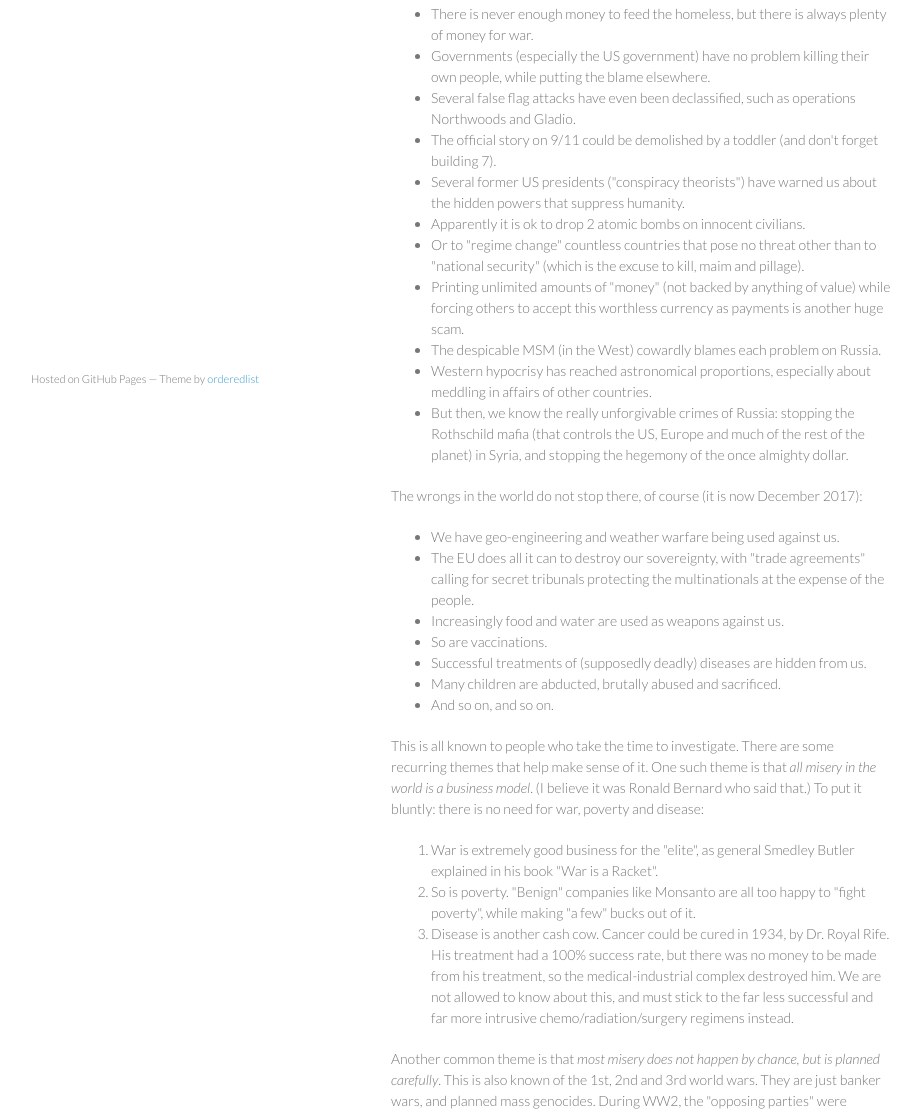
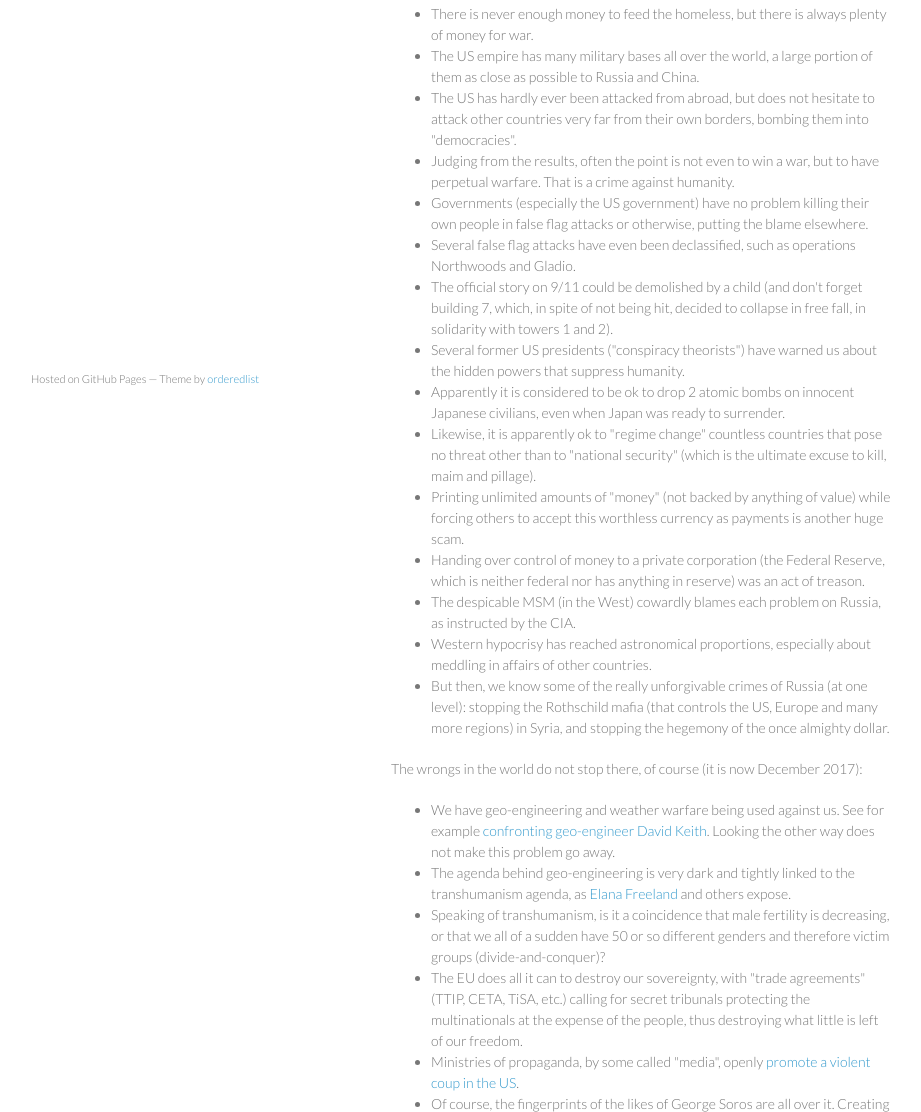
Before and after one commit to dvreeze/dvreeze.github.io, a plain HTML site: page general/opinions.html in a window 1280 px wide. Shown: the part 342-1454 px from the top of the page, without its empty margins (179-1100 px from the left). Drawn offline with Linux system fonts and the light colour scheme; files that its build step writes are made by us from their sources; files whose address does not match are found by name.

Commit message:
Edited document

```diff
--- a/general/opinions.html
+++ b/general/opinions.html
@@ -33,39 +33,53 @@
 <p>Obviously there are plenty of wrongs in this world:</p>
 <ul>
 <li>There is never enough money to feed the homeless, but there is always plenty of money for war.</li>
-<li>Governments (especially the US government) have no problem killing their own people, while putting the blame elsewhere.</li>
+<li>The US empire has many military bases all over the world, a large portion of them as close as possible to Russia and China.</li>
+<li>The US has hardly ever been attacked from abroad, but does not hesitate to attack other countries very far from their own borders, bombing them into "democracies".</li>
+<li>Judging from the results, often the point is not even to win a war, but to have perpetual warfare. That is a crime against humanity.</li>
+<li>Governments (especially the US government) have no problem killing their own people in false flag attacks or otherwise, putting the blame elsewhere.</li>
 <li>Several false flag attacks have even been declassified, such as operations Northwoods and Gladio.</li>
-<li>The official story on 9/11 could be demolished by a toddler (and don't forget building 7).</li>
+<li>The official story on 9/11 could be demolished by a child (and don't forget building 7, which, in spite of not being hit, decided to collapse in free fall, in solidarity with towers 1 and 2).</li>
 <li>Several former US presidents ("conspiracy theorists") have warned us about the hidden powers that suppress humanity.</li>
-<li>Apparently it is ok to drop 2 atomic bombs on innocent civilians.</li>
-<li>Or to "regime change" countless countries that pose no threat other than to "national security" (which is the excuse to kill, maim and pillage).</li>
+<li>Apparently it is considered to be ok to drop 2 atomic bombs on innocent Japanese civilians, even when Japan was ready to surrender.</li>
+<li>Likewise, it is apparently ok to "regime change" countless countries that pose no threat other than to "national security" (which is the ultimate excuse to kill, maim and pillage).</li>
 <li>Printing unlimited amounts of "money" (not backed by anything of value) while forcing others to accept this worthless currency as payments is another huge scam.</li>
-<li>The despicable MSM (in the West) cowardly blames each problem on Russia.</li>
+<li>Handing over control of money to a private corporation (the Federal Reserve, which is neither federal nor has anything in reserve) was an act of treason.</li>
+<li>The despicable MSM (in the West) cowardly blames each problem on Russia, as instructed by the CIA.</li>
 <li>Western hypocrisy has reached astronomical proportions, especially about meddling in affairs of other countries.</li>
-<li>But then, we know the really unforgivable crimes of Russia: stopping the Rothschild mafia (that controls the US, Europe and much of the rest of the planet) in Syria, and stopping the hegemony of the once almighty dollar.</li>
+<li>But then, we know some of the really unforgivable crimes of Russia (at one level): stopping the Rothschild mafia (that controls the US, Europe and many more regions) in Syria, and stopping the hegemony of the once almighty dollar.</li>
 </ul>
 
 <p>The wrongs in the world do not stop there, of course (it is now December 2017):</p>
 <ul>
-<li>We have geo-engineering and weather warfare being used against us.</li>
-<li>The EU does all it can to destroy our sovereignty, with "trade agreements" calling for secret tribunals protecting the multinationals at the expense of the people.</li>
-<li>Increasingly food and water are used as weapons against us.</li>
-<li>So are vaccinations.</li>
-<li>Successful treatments of (supposedly deadly) diseases are hidden from us.</li>
-<li>Many children are abducted, brutally abused and sacrificed.</li>
-<li>And so on, and so on.</li>
+<li>We have geo-engineering and weather warfare being used against us. See for example <a href="http://www.geoengineeringwatch.org/confronting-geoengineer-david-keith/" target="_blank">confronting geo-engineer David Keith</a>. Looking the other way does not make this problem go away.</li>
+<li>The agenda behind geo-engineering is very dark and tightly linked to the transhumanism agenda, as <a href="https://www.aircrap.org/haarp-elana-freeland/" target="_blank">Elana Freeland</a> and others expose.</li>
+<li>Speaking of transhumanism, is it a coincidence that male fertility is decreasing, or that we all of a sudden have 50 or so different genders and therefore victim groups (divide-and-conquer)?</li>
+<li>The EU does all it can to destroy our sovereignty, with "trade agreements" (TTIP, CETA, TiSA, etc.) calling for secret tribunals protecting the multinationals at the expense of the people, thus destroying what little is left of our freedom.</li>
+<li>Ministries of propaganda, by some called "media", openly <a href="https://www.thenewamerican.com/usnews/crime/item/27285-ny-times-promotes-antifa-communist-coup-effort-against-trump-for-nov-4" target="_blank">promote a violent coup in the US</a>.</li>
+<li>Of course, the fingerprints of the likes of George Soros are all over it. Creating chaos under the guise of promoting democracy is a Soros specialty. Fortunately so far he has failed to destroy Europe with his engineered migrant crisis.</li>
+<li>If you want to create a Russian threat out of thin air, John McCain is your man. When he appeared on Dutch television immediately after the downing of MH17, and immediately blaming Russia, I knew this was yet another con job.<li>
+<li>Evil companies like Monsanto poison our food (e.g. Roundup), "rebuild nature" (GMOs, Roundup-resistent crops, etc.), thus making a fortune and owning much of the food chain (or so they think in their hubris)</li>
+<li>Like food, water is also weaponized, for example by adding toxic waste like fluoride. The <a href="http://www.stopthecrime.net/smartmeters/toxicdrinkingwater/How%20did%20the%20Flouride%20Scam%20Begin_.pdf" target="_blank">history of the fluoride scam</a> is quite informative about what is wrong in this world and how easily we are conned.</li>
+<li>The CDC lied about the absence of any connection between MMR vaccines and autism. Why are vaccine producers immune to prosecution, why are poor countries flooded with vaccines that are not legal elsewhere, why is even any constructive discussion about vaccine safety "verboten" and are credible but critical people silenced?</li>
+<li>Speaking of boundaries on free speech: why is the slighest critique of Israel enough to be branded a "holocaust denier" and/or "anti-semite"?</li>
+<li>Successful treatments of (supposedly deadly) diseases like cancer are hidden from us.</li>
+<li>Many children are abducted, brutally abused and sacrificed. Many of these children's organs are sold. What is our answer: Wir haben es nicht gewusst?</li>
+<li>I am forgetting very many more crimes against humanity.</li>
 </ul>
 
-<p>This is all known to people who take the time to investigate. There are some recurring themes that help make sense of it. One such theme is that <em>all misery in the world is a business model</em>. (I believe it was Ronald Bernard who said that.) To put it bluntly: there is no need for war, poverty and disease:</p>
+<p>This is pretty much known to people who take the time to investigate. There are some recurring themes that help make sense of it. One such theme is that <em>all misery in the world is a business model</em>. (I believe it was Ronald Bernard who said that.) To put it bluntly: there is no need for war, poverty and disease:</p>
 <ol>
 <li>War is extremely good business for the "elite", as general Smedley Butler explained in his book "War is a Racket".</li>
-<li>So is poverty. "Benign" companies like Monsanto are all too happy to "fight poverty", while making "a few" bucks out of it.</li>
+<li>So is poverty. Ask Bill Gates with his vaccine depopulation program in developing countries.</li>
 <li>Disease is another cash cow. Cancer could be cured in 1934, by Dr. Royal Rife. His treatment had a 100% success rate, but there was no money to be made from his treatment, so the medical-industrial complex destroyed him. We are not allowed to know about this, and must stick to the far less successful and far more intrusive chemo/radiation/surgery regimens instead.</li>
 </ol>
+<p>Once we understand that misery is a business model (and more), it becomes clear that it does not have to be that way.</p>
 
-<p>Another common theme is that <em>most misery does not happen by chance, but is planned carefully</em>. This is also known of the 1st, 2nd and 3rd world wars. They are just banker wars, and planned mass genocides. During WW2, the "opposing parties" were happily discussing at the Bank for International Settlements in Basel who would deliver what for the "play". The US (Ford Corporation) delivered tanks to Nazi Germany, for example.</p>
+<p>Another common theme is that <em>most misery does not happen by chance, but is planned carefully</em>. This is also known of the 1st, 2nd and 3rd world wars. They are just banker wars, and planned mass genocides. During WW2, the "opposing parties" were happily discussing at the Bank for International Settlements in Basel who would deliver what for the "play". The US (Ford Corporation) delivered tanks to Nazi Germany, for example. Prescott Bush financed the Nazis, but that certainly did not prevent the Bush crime family from delivering 2 US presidents.</p>
 
-<p>David Icke gave us 2 other terms that help in understanding what is going on: PRS, or <em>problem-reaction-solution</em>, and <em>totalitarian tiptoe</em>. For those who ridicule David for his remarks on "shapeshifting reptilians" I would like to say: much of what he said decades ago is unfolding now, and truth can be stranger than fiction. To appreciate that it does not help to concentrate on details without looking at the big picture.</p>
+<p>Who plans all that misery? <em>Qui bono?</em> One technique is to <em>follow the money</em>, of course. That requires real journalism, of a kind that is rarely seen nowadays (although good citizen journalism seems to be on the rise). All this misery is far from isolated. There is a huge conspiracy connecting them, as shown by David Icke, for example. Remember: several US presidents and other powerful men (like Edward Bernays, the father of modern propaganda) said the same. There is a major war against all of humanity, of a scale and depth that is hard to fathom.</p>
+
+<p>David Icke gave us 2 other terms that help in understanding what is going on: PRS, or <em>problem-reaction-solution</em>, and <em>totalitarian tiptoe</em>. Related is the old principle of <em>divide-et-impera</em>. For those who ridicule David for his remarks on "shapeshifting reptilians" I would like to say: much of what he said decades ago is unfolding now, and truth can be stranger than fiction. To appreciate that it does not help to concentrate on details without looking at the big picture. Moreover, if he is mad, why are the authorities so scared of him? Why is he banned from several venues? I think the answer is obvious: the authorities are shitting their pants because of what he has to say on the nature of reality.</p>
 
 <p>Anyway, PRS helps in understanding false flag attacks. Create a problem (like some disease), lie about the cause and the cure, and scare the shit out of the people. Then wait for the reaction of the public ("please protect us"). Then offer the solution (like forced vaccinations). In the process, the people (voluntarily) lose more of their freedom.</p>
 
```
